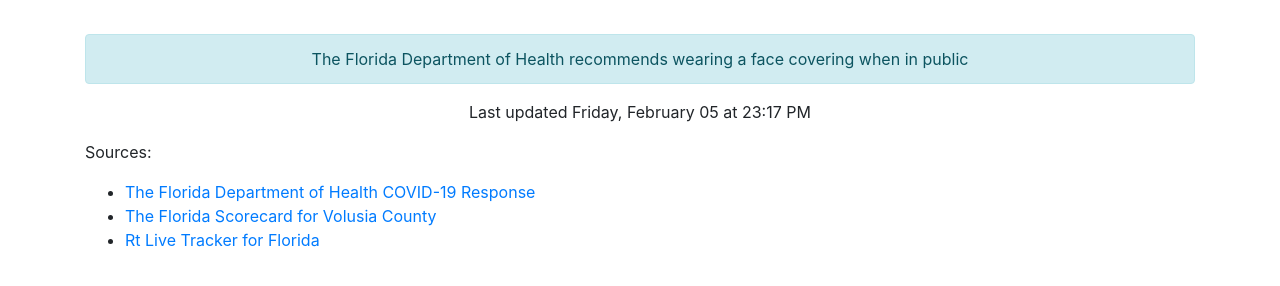
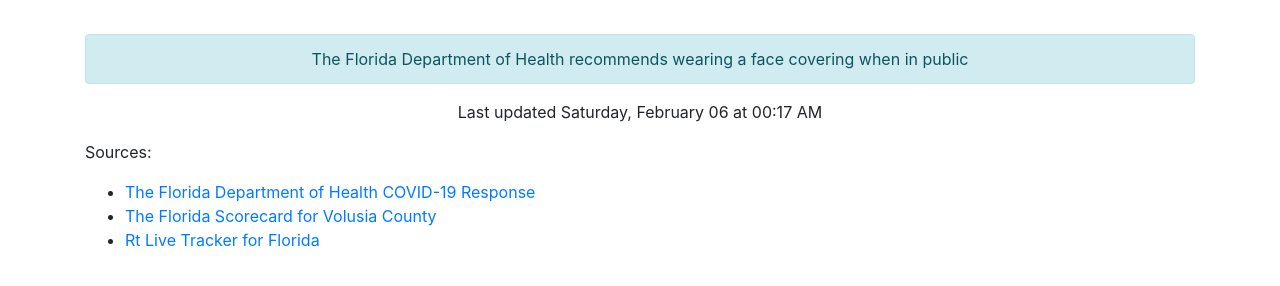
Before and after one commit to thinkjson/timeforchurch, a Jekyll site: the page built from index.md, in a window 1280 px wide. Shown: the part 544-830 px from the top of the page. Built offline with Jekyll 4.4.1, drawn with Linux system fonts in a browser that asks for light colours; our own code applies the rules of GitHub Pages for plain Markdown files.

Commit message:
Updating data

```diff
--- a/_includes/data.html
+++ b/_includes/data.html
@@ -10,4 +10,4 @@
     <div class="outcome text-success">YES</div>
     <div class="alert alert-info" role="alert">The Florida Department of Health recommends wearing a face covering when in public</div>
 
-    <p>Last updated Friday, February 05 at 23:17 PM</p>
+    <p>Last updated Saturday, February 06 at 00:17 AM</p>
```
